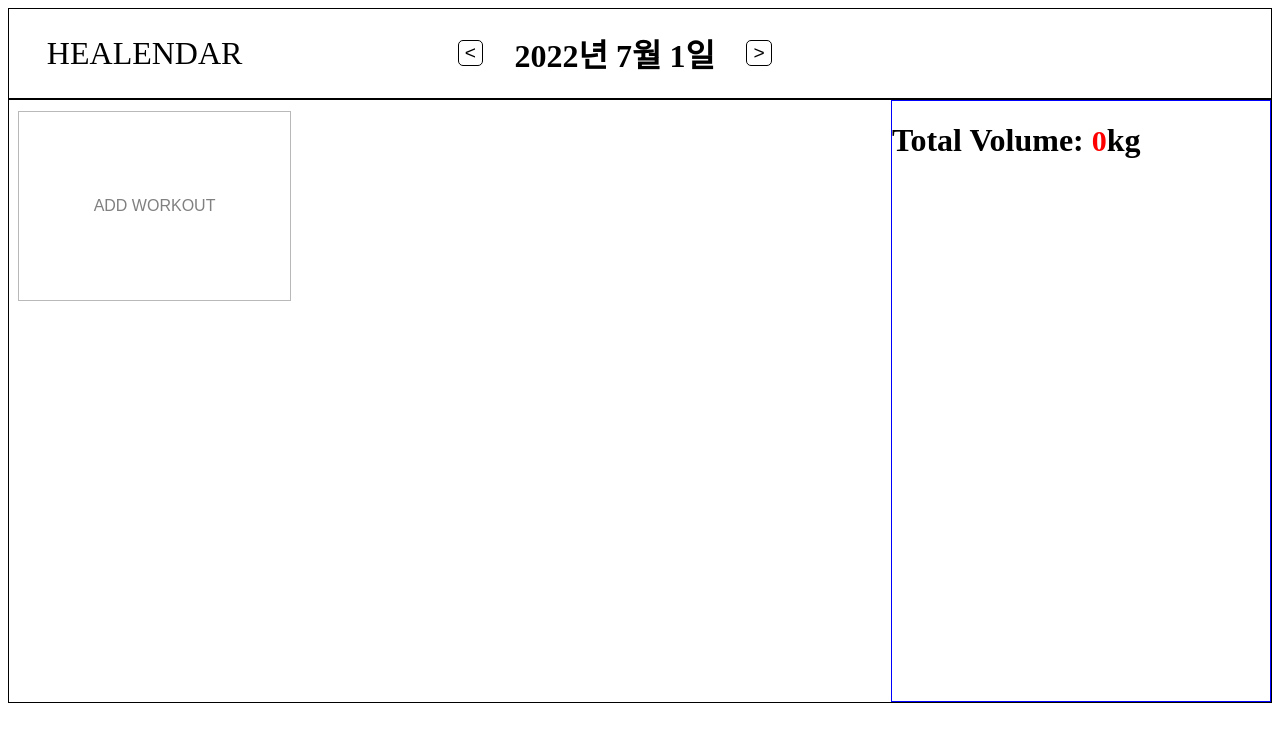
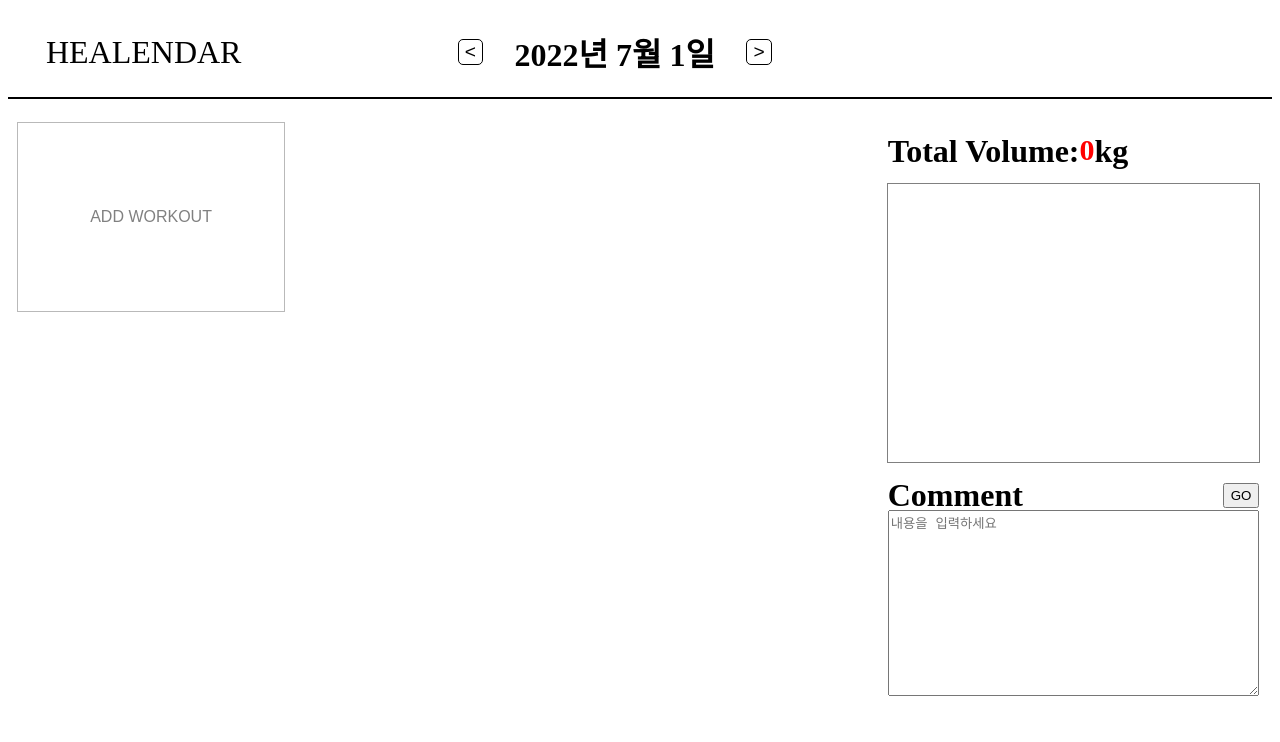
Before and after one commit to MAENG-god/Healendar, a Django app: page /diarys/2022/7/1/ in a window 1280 px wide. Shown: the top 742 px of the page. Run offline with Django 3.2, Linux system fonts and the light colour scheme; data comes from the database, SQL or seed files in the repository; both versions use the stored data as it was after the commit.

Commit message:
add comment box

```diff
--- a/diarys/admin.py
+++ b/diarys/admin.py
@@ -1,6 +1,7 @@
 from django.contrib import admin
-from .models import Routine, Routine_detail
+from .models import Routine, Routine_detail, Routine_comment
 # Register your models here.
 
 admin.site.register(Routine)
 admin.site.register(Routine_detail)
+admin.site.register(Routine_comment)
--- a/diarys/models.py
+++ b/diarys/models.py
@@ -10,3 +10,7 @@ class Routine_detail(models.Model):
     routine = models.ForeignKey(Routine, on_delete=models.CASCADE)
     weight = models.FloatField()
     reps = models.IntegerField()
+
+class Routine_comment(models.Model):
+    comment = models.TextField()
+    modelkey = models.CharField(max_length=10)
--- a/diarys/urls.py
+++ b/diarys/urls.py
@@ -9,5 +9,6 @@ urlpatterns = [
     path('<int:year>/<int:month>/<int:date>/', views.daily_workout),
     path('<int:year>/<int:month>/<int:date>/<int:routine_id>/', views.add_routine, name='add_routine'),
     path('edit/<int:year>/<int:month>/<int:date>/<int:routine_id>/', views.edit_routine, name='edit_routine'),
-    path('delete/<int:year>/<int:month>/<int:date>/<int:routine_id>/', views.delete_routine, name='delete_routine')
+    path('delete/<int:year>/<int:month>/<int:date>/<int:routine_id>/', views.delete_routine, name='delete_routine'),
+    path('comment/<int:year>/<int:month>/<int:date>/', views.comment, name='comment')
 ]
--- a/diarys/views.py
+++ b/diarys/views.py
@@ -4,7 +4,7 @@ from django.http import HttpResponse
 import calendar
 import datetime
 
-from .models import Routine, Routine_detail
+from .models import Routine, Routine_comment, Routine_detail
 # Create your views here
 
 #메인 달력 화면
@@ -62,6 +62,7 @@ def daily_workout(request, year, month, date):
 
         ymd = str(year) + str(month) + str(date)
         routine_list = Routine.objects.filter(modelkey=ymd)
+        routine_comment = Routine_comment.objects.filter(modelkey=ymd)
 
         ##볼륨계산
         volume_total = 0
@@ -84,7 +85,7 @@ def daily_workout(request, year, month, date):
             "prev_year": prev_year,
             "routine_list": routine_list,
             "volume_total": volume_total,
-
+            "routine_comment": routine_comment,
         }
         return HttpResponse(template.render(context, request))
 
@@ -105,3 +106,8 @@ def delete_routine(request, year, month, date, routine_id):
     routine = get_object_or_404(Routine, pk=routine_id)
     routine.delete()
     return redirect("/diarys/" + str(year) + "/" + str(month) + "/" + str(date) + "/")
+
+def comment(request, year, month, date):
+    modelkey = str(year) + str(month) + str(date)
+    Routine_comment.objects.create(comment=request.POST["comment"], modelkey=modelkey)
+    return redirect("/diarys/" + str(year) + "/" + str(month) + "/" + str(date) + "/")
--- a/static/diarys/css/workout.css
+++ b/static/diarys/css/workout.css
@@ -6,7 +6,7 @@
 
 .healendar_header{
     display: flex;
-    border: 1px solid black;
+    border-bottom: 2px solid black;
     align-items: center;
 }
 
@@ -32,7 +32,6 @@
     width:100%;
     justify-items: center;
     align-items: center;
-    border: 1px solid black;
 }
 
 .routine_list{
@@ -40,15 +39,16 @@
     width: 70%;
     overflow-y: scroll;
     height: 600px;
-    /* border: 3px solid red; */
     flex-wrap: wrap;
     align-content: flex-start;
 }
 
 .sub{
     display: flex;
-    border: 1px solid blue;
+    flex-direction: column;
     width: 30%;
+    height: 600px;
+    padding: 1%;
 }
 
 .ymd{
@@ -220,11 +220,6 @@
     color: white;
 }
 
-.sub{
-    display: flex;
-    flex-direction: column;
-    height: 600px;
-}
 
 .edit_form{
     display: flex;
@@ -240,7 +235,47 @@
     width: 40%;
 }
 
+.volume{
+    display: flex;
+    flex-direction: column;
+    width: 100%;
+    height: 350px;
+    margin-bottom: 5%;
+}
+
+.vol_header{
+    display: flex;
+    height: 30px;
+}
+
+.vol_level{
+    display: flex;
+    height: 290px;
+    outline: 1px solid gray;
+}
+
+.comment{
+    display: flex;
+    flex-direction: column;
+    width: 100%;
+    height: 250px;
+
+}
+
 .total_volume{
     font-size: 30px;
     color: red;
 }
+
+.comment_box{
+    display: flex;
+    height: 200px;
+}
+
+.sub_header{
+    display: flex;
+    flex-direction: row;
+    align-items: center;
+    justify-content: space-between;
+    height: 30px;
+}
--- a/templates/diarys/daily.html
+++ b/templates/diarys/daily.html
@@ -77,11 +77,23 @@
             </div>
             <div class="sub">
                 <div class="volume">
-                    <h1 class="volume_header">Total Volume: <span class="total_volume">{{volume_total}}</span>kg</h1>
+                    <h1 class="vol_header">Total Volume: <span class="total_volume">{{volume_total}}</span>kg</h1>
+                    <div class="vol_level"></div>
                 </div>
-                <div class="feedback">
-
+                {% if routine_comment %}
+                <div class="comment">
+                    <h1 class="sub_title">Comment</h1>
+                    {% for comment in routine_comment %}
+                        <div>{{comment.comment}}</div>
+                    {% endfor %}
                 </div>
+                {% else %}
+                <form class="comment" action="/diarys/comment/{{year}}/{{month}}/{{date}}/" method="post">
+                    {% csrf_token %}
+                    <div class="sub_header"><h1 class="sub_title">Comment</h1><input type="submit" style="height:25px;" value="GO"></div>
+                    <textarea name="comment" placeholder="내용을 입력하세요" rows="12"></textarea>
+                </form>
+                {% endif %}
             </div>
         </div>
     </div>
```
Also changed, not shown: db.sqlite3, diarys/migrations/0005_routine_comment.py (added).
